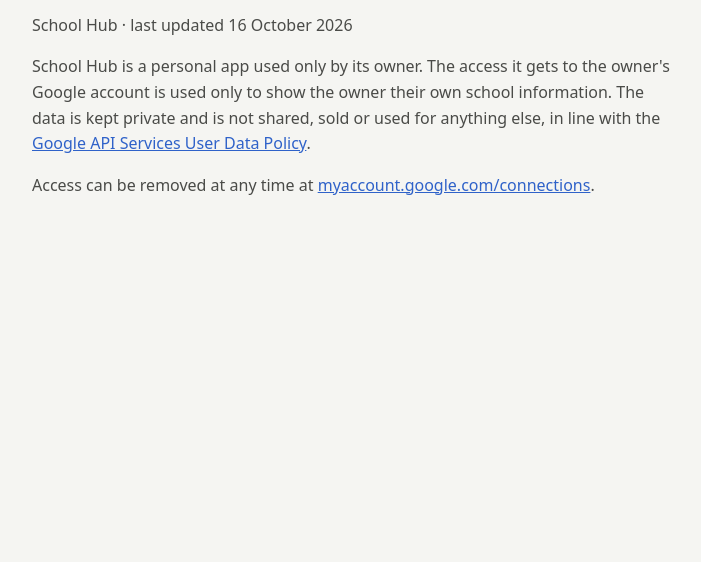
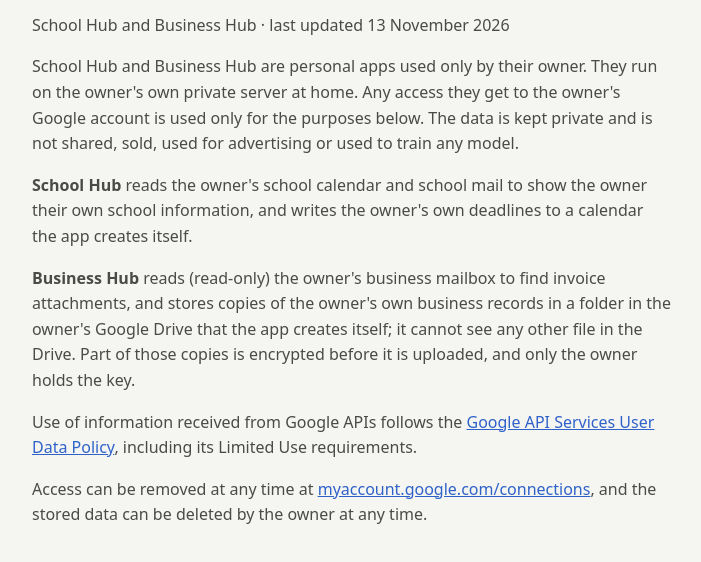
Before and after one commit to pdudrik/pdudrik.github.io, a plain HTML site: page privacy.html in a window 1280 px wide. Shown: the part 112-674 px from the top of the page, without its empty margins (288-989 px from the left). Drawn offline with Linux system fonts and the light colour scheme.

Commit message:
Home page and privacy policy cover School Hub and Business Hub

```diff
--- a/privacy.html
+++ b/privacy.html
@@ -3,7 +3,7 @@
 <head>
 <meta charset="utf-8">
 <meta name="viewport" content="width=device-width, initial-scale=1">
-<title>School Hub - Privacy policy</title>
+<title>School Hub and Business Hub - Privacy policy</title>
 <style>
   :root { --bg: #f5f5f2; --ink: #17181a; --muted: #4a4b48; --accent: #2f62c9; }
   @media (prefers-color-scheme: dark) { :root { --bg: #0e0f11; --ink: #ededeb; --muted: #b4b4ae; --accent: #8fbaff; } }
@@ -17,13 +17,22 @@
 <body>
 <main>
   <h1>Privacy policy</h1>
-  <p>School Hub · last updated 16 October 2026</p>
-  <p>School Hub is a personal app used only by its owner. The access it gets to the owner's Google account is used
-     only to show the owner their own school information. The data is kept private and is not shared, sold or used
-     for anything else, in line with the
-     <a href="https://developers.google.com/terms/api-services-user-data-policy">Google API Services User Data Policy</a>.</p>
+  <p>School Hub and Business Hub · last updated 13 November 2026</p>
+  <p>School Hub and Business Hub are personal apps used only by their owner. They run on the owner's own private
+     server at home. Any access they get to the owner's Google account is used only for the purposes below. The data
+     is kept private and is not shared, sold, used for advertising or used to train any model.</p>
+  <p><strong>School Hub</strong> reads the owner's school calendar and school mail to show the owner their own
+     school information, and writes the owner's own deadlines to a calendar the app creates itself.</p>
+  <p><strong>Business Hub</strong> reads (read-only) the owner's business mailbox to find invoice attachments, and
+     stores copies of the owner's own business records in a folder in the owner's Google Drive that the app creates
+     itself; it cannot see any other file in the Drive. Part of those copies is encrypted before it is uploaded, and
+     only the owner holds the key.</p>
+  <p>Use of information received from Google APIs follows the
+     <a href="https://developers.google.com/terms/api-services-user-data-policy">Google API Services User Data Policy</a>,
+     including its Limited Use requirements.</p>
   <p>Access can be removed at any time at
-     <a href="https://myaccount.google.com/connections">myaccount.google.com/connections</a>.</p>
+     <a href="https://myaccount.google.com/connections">myaccount.google.com/connections</a>, and the stored
+     data can be deleted by the owner at any time.</p>
 </main>
 </body>
 </html>
```
Also changed, not shown: index.html (+8 -4 lines).
